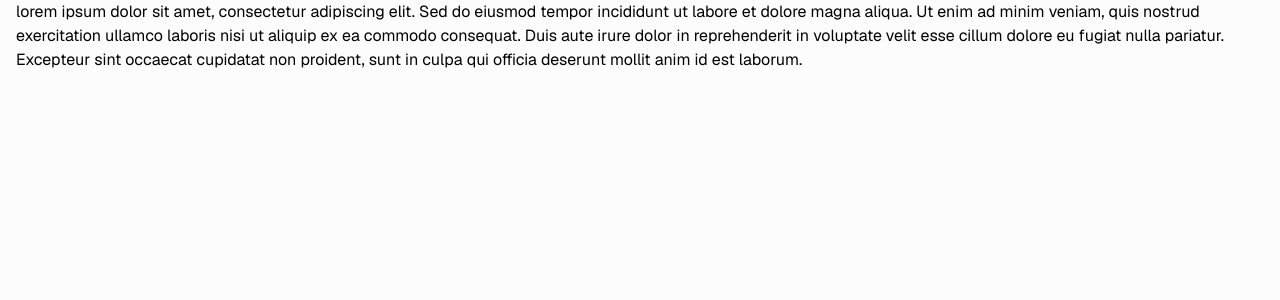
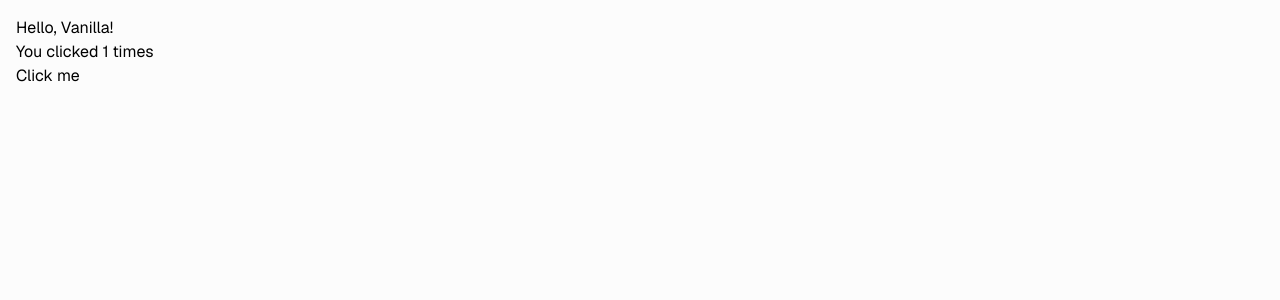
Before and after one commit to tiesen243/hatshepsut, a PHP site: page / in a window 1280 px wide. Shown: the top 300 px of the page. Run offline with PHP 8.4, Linux system fonts and the light colour scheme; style sheets or scripts are compiled from the project's sources.

Commit message:
chore: minor changes

```diff
--- /dev/null
+++ b/resources/js/index.ts
@@ -0,0 +1,16 @@
+const counterValue = document.getElementById('counter-value')
+const counterButton = document.getElementById('counter-button')
+
+let count = 0
+
+const setCount = (value: number) => {
+  count = value
+  if (counterValue) counterValue.innerHTML = `You clicked ${count} times`
+}
+
+if (counterButton)
+  counterButton.addEventListener('click', () => {
+    setCount(count + 1)
+  })
+
+setCount(0)
--- a/resources/js/theme.js
+++ b/resources/js/theme.ts
@@ -21,7 +21,7 @@ const themeToggle = document.querySelector('.theme-toggle')
 if (themeToggle) {
   themeToggle.setAttribute('data-theme', resolvedTheme)
   themeToggle.addEventListener('click', () => {
-    const restoreAnimation = disableAnimation(themeToggle.nonce)
+    const restoreAnimation = disableAnimation(themeToggle.getAttribute('nonce'))
 
     document.documentElement.classList.toggle('dark')
     document.documentElement.classList.toggle('light')
@@ -36,7 +36,7 @@ if (themeToggle) {
   })
 }
 
-function disableAnimation(nonce) {
+function disableAnimation(nonce: string | null) {
   const css = document.createElement('style')
   if (nonce) css.setAttribute('nonce', nonce)
   css.appendChild(
--- a/resources/views/_layout.tpl.php
+++ b/resources/views/_layout.tpl.php
@@ -26,7 +26,7 @@
 
     <!-- Vite Assets -->
     @vite
-    @vite(['resources/css/globals.css', 'resources/js/theme.js'])
+    @vite(['resources/css/globals.css', 'resources/js/theme.ts'])
 
     <!-- Additional head content from child views -->
     @yield('head')
--- a/resources/views/index.tpl.php
+++ b/resources/views/index.tpl.php
@@ -1,15 +1,22 @@
 @extends('_layout')
 
+@section('head')
+  @vite(['resources/js/index.ts'])
+@endsection
+
 @section('content')
-  <main class="container">
-    <p>
-      lorem ipsum dolor sit amet, consectetur adipiscing elit. Sed do eiusmod
-      tempor incididunt ut labore et dolore magna aliqua. Ut enim ad minim
-      veniam, quis nostrud exercitation ullamco laboris nisi ut aliquip ex ea
-      commodo consequat. Duis aute irure dolor in reprehenderit in voluptate
-      velit esse cillum dolore eu fugiat nulla pariatur. Excepteur sint occaecat
-      cupidatat non proident, sunt in culpa qui officia deserunt mollit anim id
-      est laborum.
-    </p>
+  <main class="container py-4">
+    <div
+      className="rounded-lg border bg-card p-4 text-card-foreground shadow-md"
+    >
+      <h1 className="text-2xl font-bold">Hello, Vanilla!</h1>
+      <p id="counter-value" className="mt-2 text-lg">You clicked 1 times</p>
+      <button
+        id="counter-button"
+        className="mt-4 h-9 rounded bg-primary px-4 text-primary-foreground hover:bg-primary/90 focus:outline-none"
+      >
+        Click me
+      </button>
+    </div>
   </main>
 @endsection
```
Also changed, not shown: vite.config.ts (+10 -0 lines).
